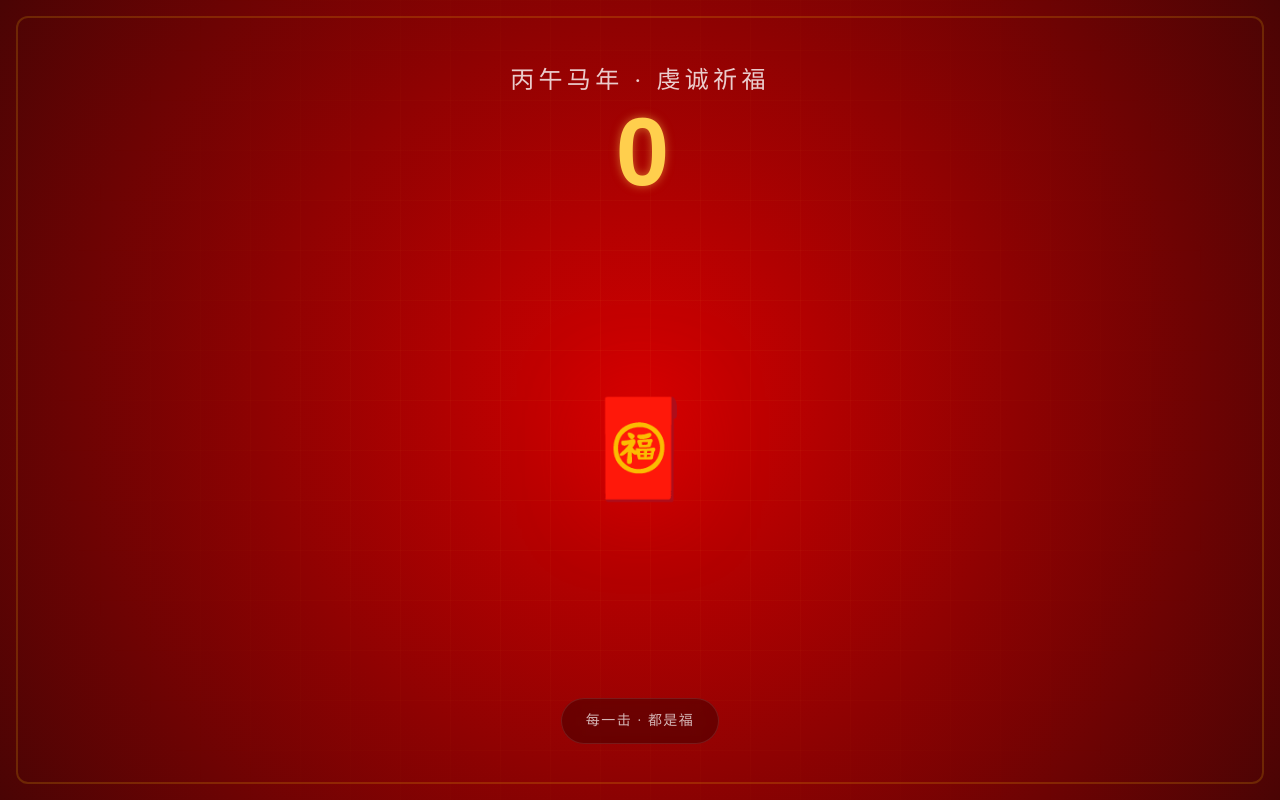
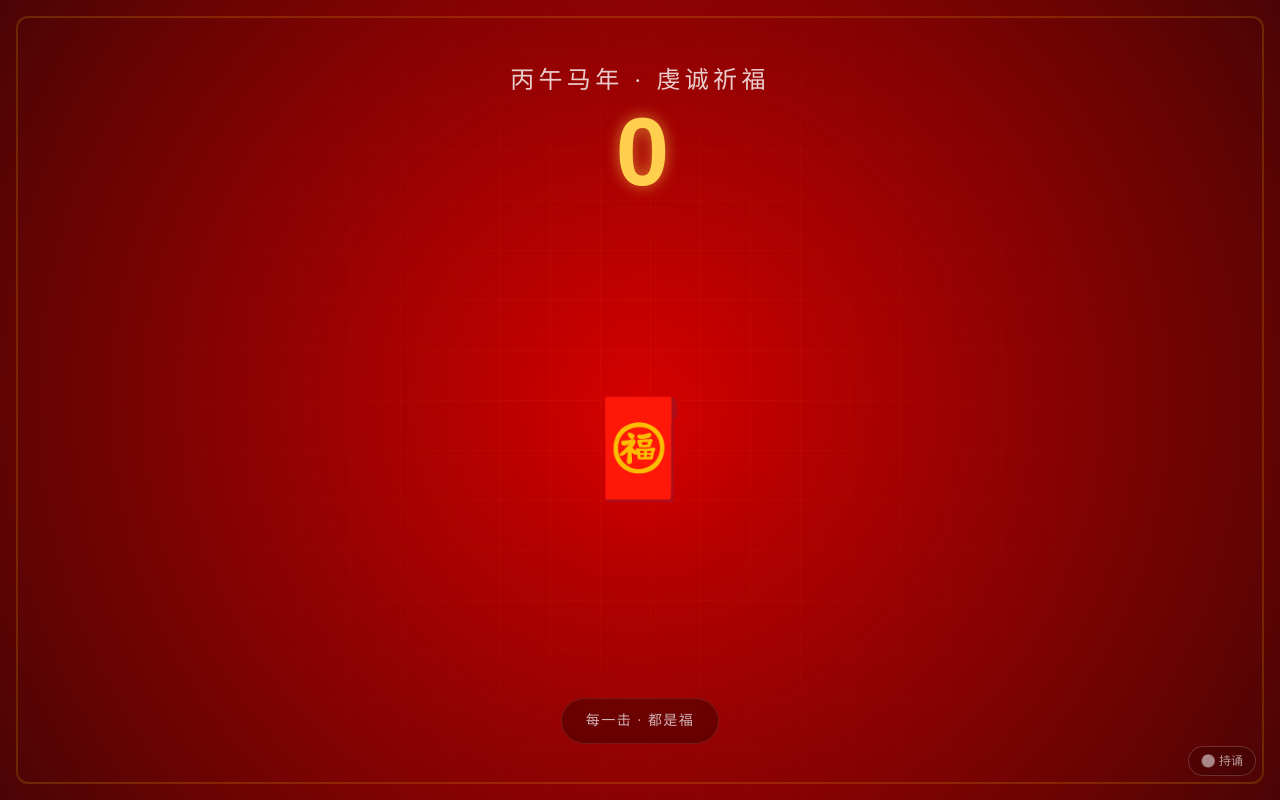
Before and after one commit to coolyofi/2026LNY, a Next.js app: page / in a window 1280 px wide. Built offline with nearby package versions, Linux system fonts and the light colour scheme; a web font is replaced by a local one.

Commit message:
Remove Vercel Analytics component and implement auto-click feature with sound effects

```diff
--- a/app/layout.tsx
+++ b/app/layout.tsx
@@ -1,6 +1,5 @@
 import './globals.css'
 import type { Metadata } from 'next'
-import { Analytics } from '@vercel/analytics/next'
 import BlessingPopup from './components/Blessing/BlessingPopup'
 
 export const metadata: Metadata = {
@@ -21,7 +20,6 @@ export default function RootLayout({
       <body>
         {children}
         <BlessingPopup />
-        <Analytics />
       </body>
     </html>
   )
--- a/app/page.tsx
+++ b/app/page.tsx
@@ -1,6 +1,6 @@
 'use client'
 
-import { useState, useCallback, useMemo, useRef } from 'react'
+import { useState, useCallback, useMemo, useRef, useEffect } from 'react'
 import { motion, AnimatePresence } from 'framer-motion'
 import { usePrayerStore } from '@/lib/store'
 import { FloatingText } from '@/app/components/FloatingText/FloatingText'
@@ -9,8 +9,12 @@ import { FloatingMessage } from '@/lib/types'
 export default function Home() {
   const { count, increment } = usePrayerStore()
   const [floatingMessages, setFloatingMessages] = useState<FloatingMessage[]>([])
+  const [isAutoClicking, setIsAutoClicking] = useState(false)
+  const [showTooltip, setShowTooltip] = useState(false)
   const clickCountRef = useRef(0) // 本地点击计数
   const nextBlessingRef = useRef(Math.floor(Math.random() * 5) + 4) // 首次4-8次按下时触发
+  const autoClickIntervalRef = useRef<NodeJS.Timeout | null>(null)
+  const autoClickCountRef = useRef(0) // 自动敲击次数
 
   const blessingWords = useMemo(() => [
     "福满乾坤", "马到成功", "万事大吉", "财源滚滚", "心想事成",
@@ -36,9 +40,48 @@ export default function Home() {
 
   const colors = ['#FFD700', '#FFAA00', '#FFEB3B', '#FF9800', '#FFC107', '#FF5722']
 
+  // 创建全局 AudioContext（重用，避免资源耗尽）
+  const audioContextRef = useRef<AudioContext | null>(null)
+
+  const playClickSound = useCallback(() => {
+    try {
+      if (!audioContextRef.current) {
+        audioContextRef.current = new (window.AudioContext || (window as any).webkitAudioContext)()
+      }
+
+      const audioContext = audioContextRef.current
+
+      // 如果 context 被暂停，恢复它
+      if (audioContext.state === 'suspended') {
+        audioContext.resume()
+      }
+
+      const oscillator = audioContext.createOscillator()
+      const gain = audioContext.createGain()
+
+      oscillator.connect(gain)
+      gain.connect(audioContext.destination)
+
+      // 设置音效参数 - 清脆的"叮"声
+      oscillator.frequency.value = 800
+      oscillator.type = 'sine'
+
+      gain.gain.setValueAtTime(0.3, audioContext.currentTime)
+      gain.gain.exponentialRampToValueAtTime(0.01, audioContext.currentTime + 0.1)
+
+      oscillator.start(audioContext.currentTime)
+      oscillator.stop(audioContext.currentTime + 0.1)
+    } catch (error) {
+      // 浏览器不支持 Web Audio API，静默失败
+    }
+  }, [])
+
   const handleHit = useCallback((e: React.MouseEvent | React.TouchEvent) => {
     increment()
     clickCountRef.current += 1 // 增加本地点击计数
+
+    // 播放点击音效
+    playClickSound()
 
     // Get viewport coords
     let clientX: number, clientY: number
@@ -108,7 +151,44 @@ export default function Home() {
     setTimeout(() => {
       setFloatingMessages(prev => prev.filter(msg => !feedbacks.some(f => f.id === msg.id) && !blessingMsgs.some(b => b.id === msg.id)))
     }, 8000)
-  }, [increment, blessingWords])
+  }, [increment, blessingWords, playClickSound])
+
+  // 自动敲击功能 - 每次点击"自动点"按钮，敲108下然后自动停止
+  useEffect(() => {
+    if (isAutoClicking) {
+      autoClickCountRef.current = 0 // 重置计数
+      autoClickIntervalRef.current = setInterval(() => {
+        // 模拟点击事件
+        const fakeEvent = {
+          clientX: window.innerWidth / 2,
+          clientY: window.innerHeight / 2,
+          target: document.querySelector('.bell-root'),
+          preventDefault: () => {},
+          stopPropagation: () => {}
+        } as any
+        handleHit(fakeEvent)
+
+        // 增加自动点击计数
+        autoClickCountRef.current += 1
+
+        // 达到108下后自动停止
+        if (autoClickCountRef.current >= 108) {
+          setIsAutoClicking(false)
+        }
+      }, 600) // 每600ms敲一次，速度适中
+    } else {
+      if (autoClickIntervalRef.current) {
+        clearInterval(autoClickIntervalRef.current)
+        autoClickIntervalRef.current = null
+      }
+    }
+
+    return () => {
+      if (autoClickIntervalRef.current) {
+        clearInterval(autoClickIntervalRef.current)
+      }
+    }
+  }, [isAutoClicking, handleHit])
 
   return (
     <main className="relative flex flex-col items-center justify-between min-h-screen p-4">
@@ -173,6 +253,39 @@ export default function Home() {
         </div>
       </div>
 
+      {/* 自动点击按钮 - 右下角 */}
+      <motion.div className="fixed bottom-6 right-6 z-40 group">
+        <motion.button
+          onClick={() => setIsAutoClicking(!isAutoClicking)}
+          onMouseEnter={() => setShowTooltip(true)}
+          onMouseLeave={() => setShowTooltip(false)}
+          animate={{
+            backgroundColor: isAutoClicking ? 'rgba(212, 0, 0, 0.4)' : 'rgba(0, 0, 0, 0.2)',
+            boxShadow: isAutoClicking ? '0 0 15px rgba(212, 0, 0, 0.6)' : 'none'
+          }}
+          className="px-3 py-1.5 text-xs rounded-full border border-white/30 transition-all hover:border-white/50 opacity-60 hover:opacity-100 z-40"
+        >
+          {isAutoClicking ? '🔴 持诵中' : '⚪ 持诵'}
+        </motion.button>
+
+        {/* 提示框 */}
+        <AnimatePresence>
+          {showTooltip && (
+            <motion.div
+              initial={{ opacity: 0, y: 10 }}
+              animate={{ opacity: 1, y: 0 }}
+              exit={{ opacity: 0, y: 10 }}
+              transition={{ duration: 0.2 }}
+              className="absolute bottom-full right-0 mb-2 px-4 py-3 bg-red-900/90 text-white text-xs rounded border border-red-400/50 pointer-events-none whitespace-nowrap"
+              style={{ fontFamily: "'STKaiti', 'KaiTi', serif" }}
+            >
+              <div className="font-semibold">一心持诵</div>
+              <div className="text-xs opacity-80 mt-1">一百零八遍 · 消解烦恼</div>
+            </motion.div>
+          )}
+        </AnimatePresence>
+      </motion.div>
+
     </main>
   )
 }
```
